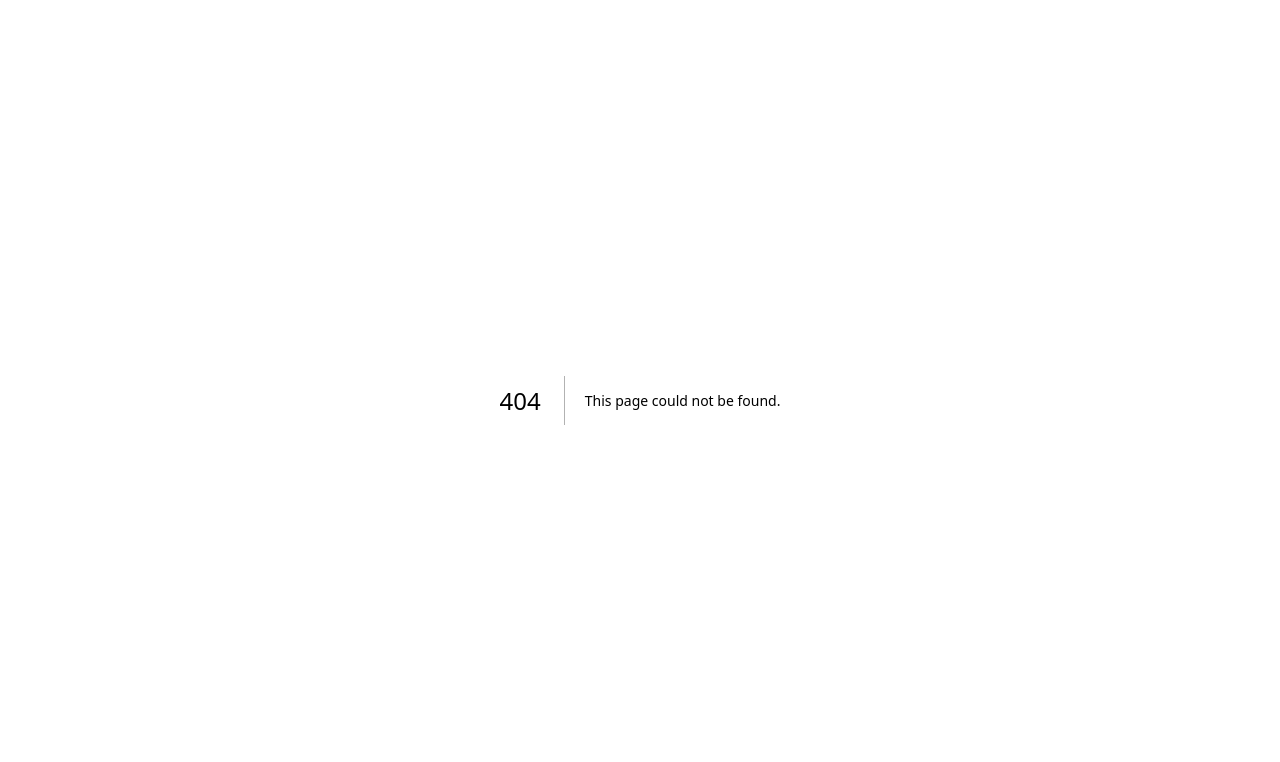
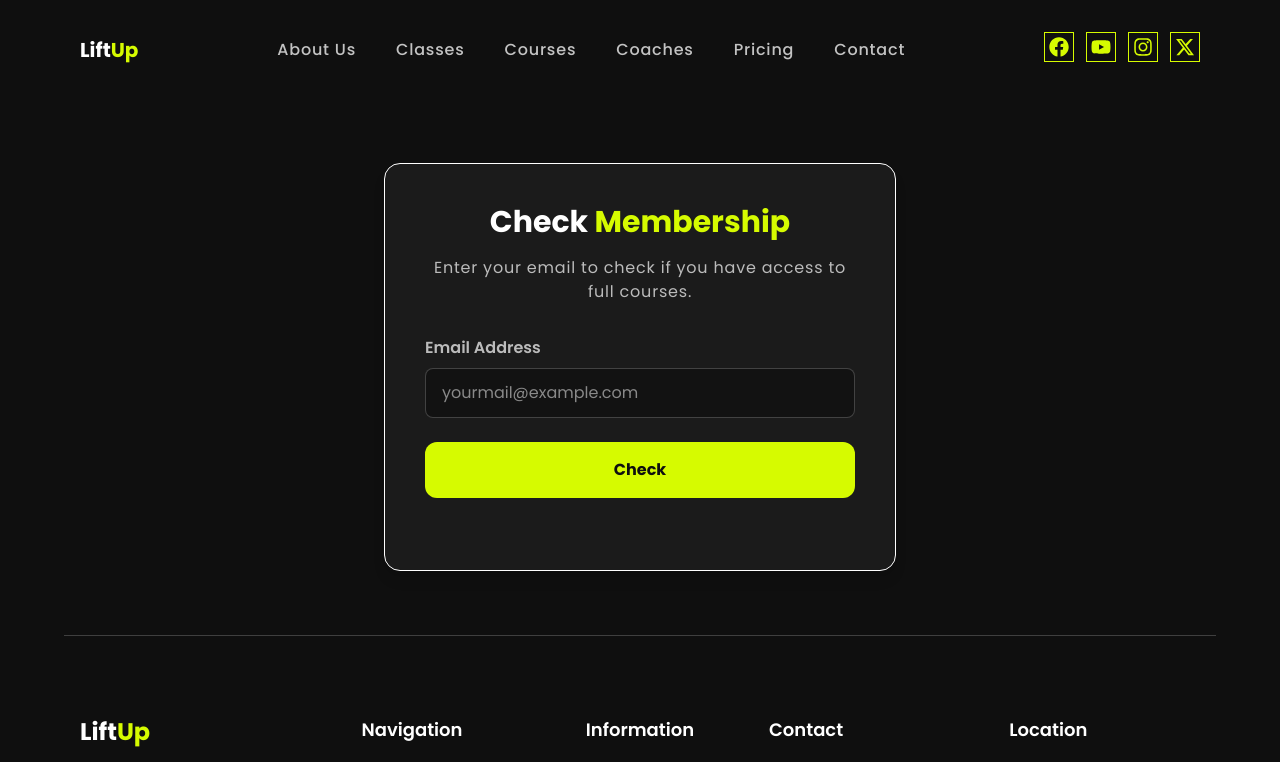
Before and after one commit to BARBARBoyyHD/gym-app-nextjs-supabase, a Next.js app: page /check-membership in a window 1280 px wide. Before the commit this address had no page. Shown: the top 762 px of the page. Built offline with nearby package versions, Linux system fonts and the light colour scheme.

Commit message:
Feat(pages) : Create a check membership page

```diff
--- /dev/null
+++ b/src/app/check-membership/page.tsx
@@ -0,0 +1,111 @@
+"use client";
+
+import { useState } from "react";
+import Link from "next/link";
+import Navbar from "@/components/Navbar";
+import Footer from "@/components/Footer";
+
+export default function CheckMembershipt() {
+  const [email, setEmail] = useState("");
+  const [status, setStatus] = useState<
+    "idle" | "valid" | "invalid" | "loading"
+  >("idle");
+  const [expiryDate, setExpiryDate] = useState("");
+
+  const handleSubmit = async (e: any) => {
+    e.preventDefault();
+    setStatus("loading");
+
+    try {
+      const res = await fetch("/api/verify-member", {
+        method: "POST",
+        headers: { "Content-Type": "application/json" },
+        body: JSON.stringify({ email }),
+      });
+
+      const data = await res.json();
+
+      if (data.active) {
+        setExpiryDate(data.expires);
+        setStatus("valid");
+      } else {
+        setStatus("invalid");
+      }
+    } catch (err) {
+      console.error(err);
+      setStatus("invalid");
+    }
+  };
+
+  return (
+    <>
+      <Navbar />
+      <main>
+        <section className="py-16">
+          <div className="max-w-lg mx-auto bg-dark-secondary p-10 rounded-2xl shadow-lg border">
+            <h2 className="text-3xl font-bold text-center mb-4">
+              Check <span className="text-brand">Membership</span>
+            </h2>
+            <p className="text-white/70 text-center mb-8">
+              Enter your email to check if you have access to full courses.
+            </p>
+
+            {/* FORM */}
+            <form onSubmit={handleSubmit} className="space-y-6">
+              <div>
+                <label className="block text-white/70 mb-2 font-semibold">
+                  Email Address
+                </label>
+                <input
+                  type="email"
+                  required
+                  placeholder="yourmail@example.com"
+                  className="w-full bg-black/30 border border-white/20 focus:border-brand focus:ring-1 focus:ring-brand/30 outline-none px-4 py-3 rounded-lg"
+                  value={email}
+                  onChange={(e) => setEmail(e.target.value)}
+                />
+              </div>
+
+              <button
+                type="submit"
+                className="w-full bg-brand text-dark cursor-pointer font-bold py-4 rounded-xl bg-brand-hover transition"
+                disabled={status === "loading"}
+              >
+                {status === "loading" ? "Checking..." : "Check"}
+              </button>
+            </form>
+
+            {/* STATUS MESSAGE */}
+            <div className="mt-8">
+              {status === "valid" && (
+                <div className="p-4 bg-green-700/30 border border-green-600 rounded-xl text-green-400 text-center">
+                  <p className="font-semibold">
+                    Your membership is active until:
+                  </p>
+                  <p className="text-xl font-bold mt-1">{expiryDate}</p>
+
+                  <Link
+                    href="/courses/all"
+                    className="inline-block mt-6 bg-brand text-white px-6 py-3 rounded-xl font-semibold hover:bg-brand/90 transition"
+                  >
+                    Access Courses
+                  </Link>
+                </div>
+              )}
+
+              {status === "invalid" && (
+                <div className="p-4 bg-red-700/30 border border-red-600 rounded-xl text-red-400 text-center">
+                  <p className="font-semibold">This email is not registered.</p>
+                  <p className="text-white/60 mt-1">
+                    Please register as a member to unlock all courses.
+                  </p>
+                </div>
+              )}
+            </div>
+          </div>
+        </section>
+      </main>
+      <Footer />
+    </>
+  );
+}
--- a/src/components/courses/check/page.tsx
+++ b/src/app/courses/check/page.tsx
@@ -1,9 +1,43 @@
+"use client";
+
+import { useState } from "react";
 import Link from "next/link";
 
-export default function CourseEmailCheckPage() {
+export default function CourseEmailCheck() {
+  const [email, setEmail] = useState("");
+  const [status, setStatus] = useState<
+    "idle" | "valid" | "invalid" | "loading"
+  >("idle");
+  const [expiryDate, setExpiryDate] = useState("");
+
+  const handleSubmit = async (e: any) => {
+    e.preventDefault();
+    setStatus("loading");
+
+    try {
+      const res = await fetch("/api/verify-member", {
+        method: "POST",
+        headers: { "Content-Type": "application/json" },
+        body: JSON.stringify({ email }),
+      });
+
+      const data = await res.json();
+
+      if (data.active) {
+        setExpiryDate(data.expires);
+        setStatus("valid");
+      } else {
+        setStatus("invalid");
+      }
+    } catch (err) {
+      console.error(err);
+      setStatus("invalid");
+    }
+  };
+
   return (
     <section className="py-20">
-      <div className="max-w-lg mx-auto bg-dark-secondary p-10 rounded-2xl shadow-lg border border-brand">
+      <div className="max-w-lg mx-auto bg-dark-secondary p-10 rounded-2xl shadow-lg border">
         <h2 className="text-3xl font-bold text-center mb-4">
           Verify <span className="text-brand">Membership</span>
         </h2>
@@ -12,7 +46,7 @@ export default function CourseEmailCheckPage() {
         </p>
 
         {/* FORM */}
-        <form className="space-y-6">
+        <form onSubmit={handleSubmit} className="space-y-6">
           <div>
             <label className="block text-white/70 mb-2 font-semibold">
               Email Address
@@ -21,21 +55,27 @@ export default function CourseEmailCheckPage() {
               type="email"
               required
               placeholder="yourmail@example.com"
-              className="w-full p-4 bg-gray-900 border border-gray-700 rounded-xl text-white focus:outline-none focus:border-brand"
+              className="w-full bg-black/30 border border-white/20 focus:border-brand focus:ring-1 focus:ring-brand/30 outline-none px-4 py-3 rounded-lg"
+              value={email}
+              onChange={(e) => setEmail(e.target.value)}
             />
           </div>
 
           <button
             type="submit"
-            className="w-full bg-brand text-white font-bold py-4 rounded-xl hover:bg-brand/90 transition"
-          ></button>
+            className="w-full bg-brand text-dark cursor-pointer font-bold py-4 rounded-xl bg-brand-hover transition"
+            disabled={status === "loading"}
+          >
+            {status === "loading" ? "Checking..." : "Check Membership"}
+          </button>
         </form>
 
+        {/* STATUS MESSAGE */}
         <div className="mt-8">
           {status === "valid" && (
             <div className="p-4 bg-green-700/30 border border-green-600 rounded-xl text-green-400 text-center">
               <p className="font-semibold">Your membership is active until:</p>
-              <p className="text-xl font-bold mt-1"> (Expire date)</p>
+              <p className="text-xl font-bold mt-1">{expiryDate}</p>
 
               <Link
                 href="/courses/all"
--- a/src/app/pricing/page.tsx
+++ b/src/app/pricing/page.tsx
@@ -1,13 +1,19 @@
 import Navbar from "@/components/Navbar";
 import Footer from "@/components/Footer";
 import ButtonBrand from "@/components/button/ButtonBrand";
-
+import CallToAction from "@/components/CallToAction";
 export default function PricingPage() {
   return (
     <>
       <Navbar />
       <main>
         <section className="max-w-6xl mx-auto px-4 mt-36 md:my-12">
+          <CallToAction
+            title="Check Your Membership"
+            description="Verify your membership status to access all course content, exclusive training programs, and member-only benefits."
+            buttonTitle="Check membership"
+            link="/check-membership"
+          />
           <h2 className="text-4xl md:text-5xl font-bold mb-4 text-center">
             Pricing <span className="text-brand">Plans</span>
           </h2>
@@ -107,7 +113,6 @@ export default function PricingPage() {
               </div>
             </div>
           </div>
-
           {/* Classes Package Title */}
           <div className="text-center mt-20">
             <h2 className="text-4xl uppercase font-bold">Classes Package</h2>
@@ -116,7 +121,6 @@ export default function PricingPage() {
               performance.
             </p>
           </div>
-
           {/* Classes Packages */}
           <div className="grid grid-cols-1 md:grid-cols-2 lg:grid-cols-3 space-y-6 mt-12 gap-8">
             {/* Bronze Class */}
--- a/src/components/CallToAction.tsx
+++ b/src/components/CallToAction.tsx
@@ -4,16 +4,18 @@ export default function CallToAction({
   title,
   description,
   buttonTitle = "Order now!",
+  link,
 }: {
   title: string;
   buttonTitle?: string;
   description: string;
+  link?: string;
 }) {
   return (
     <div className="max-w-6xl mx-auto px-4 my-24 text-center">
       <h3 className="text-4xl font-bold text-white mb-2">{title}</h3>
       <p className="text-white/70 mb-4">{description}</p>
-      <ButtonBrand icon={false} className="mx-auto" title={buttonTitle} />
+      <ButtonBrand icon={false} className="mx-auto" title={buttonTitle} link={link} />
     </div>
   );
 }
--- a/src/components/CallToActionBlock.tsx
+++ b/src/components/CallToActionBlock.tsx
@@ -1,17 +1,23 @@
 import ButtonDark from "./button/ButtonDark";
+
+type CallToActionBlockProps = {
+  title: string;
+  description?: string;
+  link?: string;
+  buttonTitle?: string;
+};
 
 export default function CallToActionBlock({
   title,
   description,
-}: {
-  title: string;
-  description?: string;
-}) {
+  link,
+  buttonTitle = "Check membership",
+}: CallToActionBlockProps) {
   return (
     <div className="max-w-6xl mx-auto px-4 my-24 text-center bg-brand py-16">
       <h3 className="text-4xl font-bold text-dark">{title}</h3>
       <p className="text-dark my-6">{description}</p>
-      <ButtonDark title="Join now!" />
+      <ButtonDark title={buttonTitle} link={link || ""} />
     </div>
   );
 }
--- a/src/components/auth/LoginComponents.tsx
+++ b/src/components/auth/LoginComponents.tsx
@@ -41,7 +41,7 @@ export default function LoginComponents() {
 
   return (
     <section className="min-h-screen flex items-center justify-center bg-background text-white px-4">
-      <div className="w-full max-w-md bg-dark-secondary p-8 rounded-2xl shadow-xl border border-brand/30">
+      <div className="w-full max-w-md bg-dark-secondary p-8 rounded-2xl shadow-xl border">
         <h1 className="text-3xl font-bold text-center mb-10">
           <Link href="/">
             Lift<span className="text-brand">Up</span>
--- a/src/components/button/ButtonBrand.tsx
+++ b/src/components/button/ButtonBrand.tsx
@@ -1,21 +1,45 @@
+import Link from "next/link";
 import { FaChevronRight } from "react-icons/fa";
+import { AnchorHTMLAttributes, ButtonHTMLAttributes } from "react";
+
+type ButtonBrandProps = {
+  className?: string;
+  icon?: boolean;
+  title: string;
+  link?: string;
+  children?: React.ReactNode;
+} & (AnchorHTMLAttributes<HTMLAnchorElement> | ButtonHTMLAttributes<HTMLButtonElement>);
 
 export default function ButtonBrand({
   className = " ",
   icon = true,
   title,
-}: {
-  className?: string;
-  icon?: boolean;
-  title: string;
-}) {
+  link,
+  children,
+  ...props
+}: ButtonBrandProps) {
+  if (link) {
+    return (
+      <Link
+        href={link}
+        className={`bg-brand bg-brand-hover text-black font-bold px-6 py-3 w-fit cursor-pointer mt-2 flex items-center duration-75 ${className} inline-block`}
+        {...props as AnchorHTMLAttributes<HTMLAnchorElement>}
+      >
+        {icon && <FaChevronRight className="inline-block" />}
+        <span>{title}</span>
+        {children}
+      </Link>
+    );
+  }
+
   return (
     <button
       className={`bg-brand bg-brand-hover text-black font-bold px-6 py-3 w-fit cursor-pointer mt-2 flex items-center duration-75 ${className}`}
+      {...props as ButtonHTMLAttributes<HTMLButtonElement>}
     >
       {icon && <FaChevronRight className="inline-block" />}
-
       <span>{title}</span>
+      {children}
     </button>
   );
 }
--- a/src/components/button/ButtonDark.tsx
+++ b/src/components/button/ButtonDark.tsx
@@ -1,7 +1,41 @@
-export default function ButtonDark({ title }: { title: string }) {
+import Link from "next/link";
+import { AnchorHTMLAttributes, ButtonHTMLAttributes } from "react";
+
+type ButtonDarkProps = {
+  title: string;
+  link?: string;
+  children?: React.ReactNode;
+} & (
+  | AnchorHTMLAttributes<HTMLAnchorElement>
+  | ButtonHTMLAttributes<HTMLButtonElement>
+);
+
+export default function ButtonDark({
+  title,
+  link,
+  children,
+  ...props
+}: ButtonDarkProps) {
+  if (link) {
+    return (
+      <Link
+        href={link}
+        className="bg-dark bg-dark-hover text-white hover:text-black font-semibold px-8 py-3 w-fit mt-2 cursor-pointer duration-75 inline-block"
+        {...(props as AnchorHTMLAttributes<HTMLAnchorElement>)}
+      >
+        {title}
+        {children}
+      </Link>
+    );
+  }
+
   return (
-    <button className="bg-dark-hover bg-dark text-white hover:text-black font-semibold px-8 py-3 w-fit mt-2 cursor-pointer duration-75">
+    <button
+      className="bg-dark bg-dark-hover text-white hover:text-black font-semibold px-8 py-3 w-fit mt-2 cursor-pointer duration-75"
+      {...(props as ButtonHTMLAttributes<HTMLButtonElement>)}
+    >
       {title}
+      {children}
     </button>
   );
 }
--- a/src/components/button/ButtonWhite.tsx
+++ b/src/components/button/ButtonWhite.tsx
@@ -1,7 +1,21 @@
-export default function ButtonWhite({ title }: { title: string }) {
+import { ButtonHTMLAttributes } from "react";
+
+type ButtonWhiteProps = {
+  title: string;
+  children?: React.ReactNode;
+} & ButtonHTMLAttributes<HTMLButtonElement>;
+
+export default function ButtonWhite({
+  title,
+  children,
+  ...props
+}: ButtonWhiteProps) {
   return (
-    <button className="bg-transparent border-white border-2 text-white font-semibold px-8 py-2 w-fit mt-2 hover:bg-white hover:text-black cursor-pointer duration-75">
-      {title}
+    <button
+      className="bg-transparent border-white border-2 text-white font-semibold px-8 py-2 w-fit mt-2 hover:bg-white hover:text-black cursor-pointer duration-75"
+      {...props}
+    >
+      {title}{children}
     </button>
   );
 }
```
